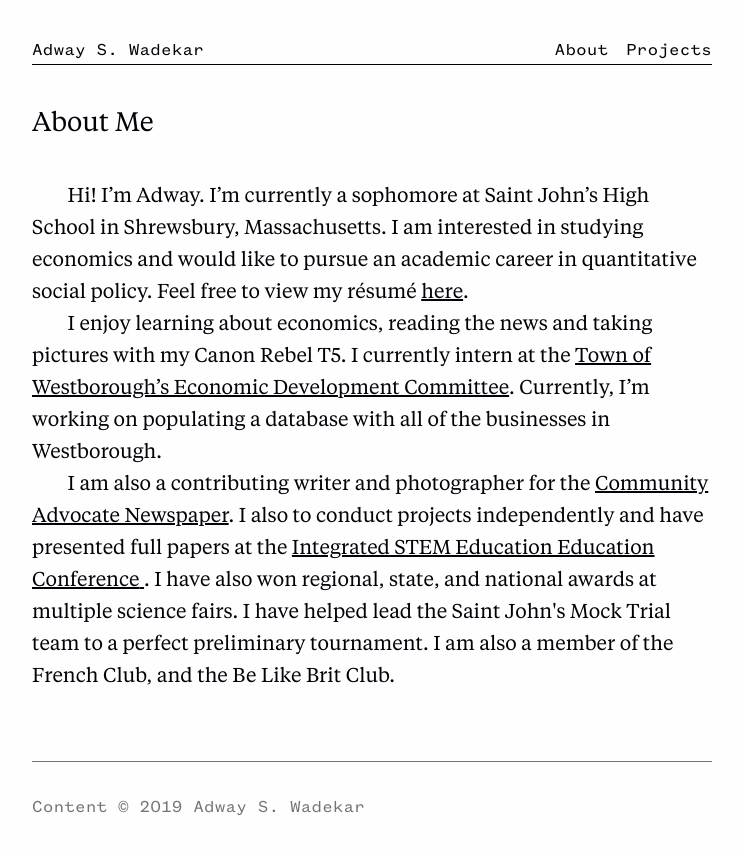
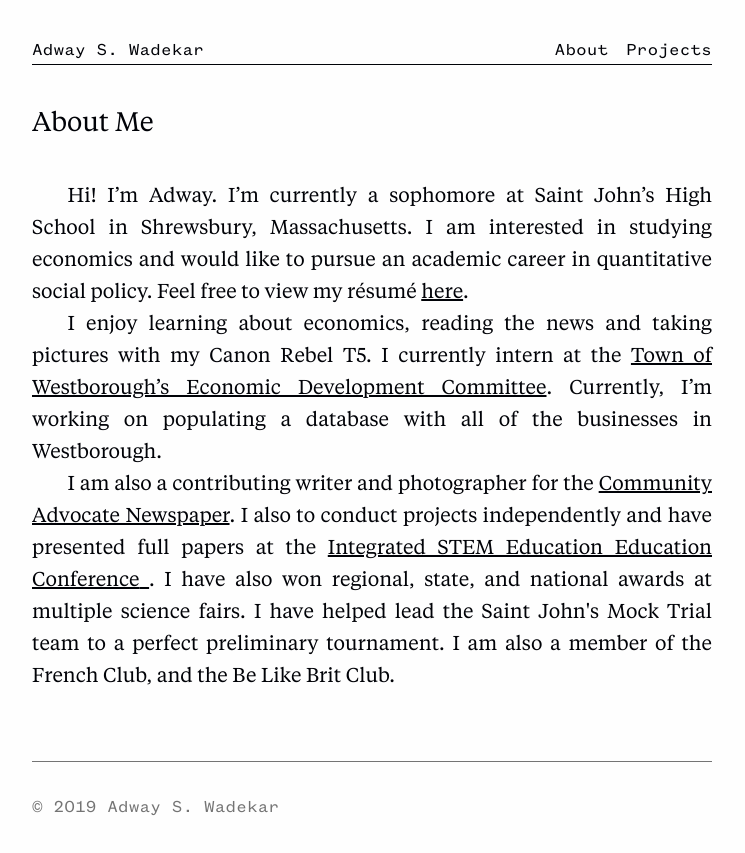
Before and after one commit to adway/2019-site, a Gatsby site: page / in a window 1280 px wide. Shown: the whole page, without its empty margins (268-1013 px from the left). Built offline with nearby package versions, Linux system fonts and the light colour scheme; Gatsby itself is replaced by a stand-in of ours.

Commit message:
Let there be no hyphens

```diff
--- a/package.json
+++ b/package.json
@@ -19,7 +19,8 @@
     "gatsby-plugin-react-helmet": "^3.0.6",
     "react": "^16.8.0",
     "react-dom": "^16.8.0",
-    "react-helmet": "^5.2.0"
+    "react-helmet": "^5.2.0",
+    "react-typist": "^2.0.5"
   },
   "repository": {
     "type": "git",
--- a/src/components/Footer.js
+++ b/src/components/Footer.js
@@ -15,7 +15,7 @@ const StyledFooter = styled('footer')`
 export default function Footer({ author, designAuthor }) {
   return (
     <StyledFooter>
-      Content &copy; {new Date().getUTCFullYear()} {author}
+       &copy; {new Date().getUTCFullYear()} {author}
     </StyledFooter>
   );
 }
--- a/src/components/designSystem/P.js
+++ b/src/components/designSystem/P.js
@@ -4,4 +4,6 @@ import { Atoms } from './designSystem';
 
 export default styled('p')`
   text-indent: ${Atoms.spacing.medium};
+  hyphens: none;
+  text-align: justify;
 `;
--- a/src/pages/projects.js
+++ b/src/pages/projects.js
@@ -31,7 +31,7 @@ const page = 'Projects';
 export default () => (
   <Layout>
     <Helmet title={siteInfo.title + ' | ' + page} />
-    <H1>Projects</H1>
+    <H1 children="Projects" />
     <P>
       I conduct projects in the area of social science. I have presented my work
       at the Worcester Regional Science and Engineering Fair, the Massachusetts
```
Also changed, not shown: public/index.html (+1 -1 lines), 2 other files.
